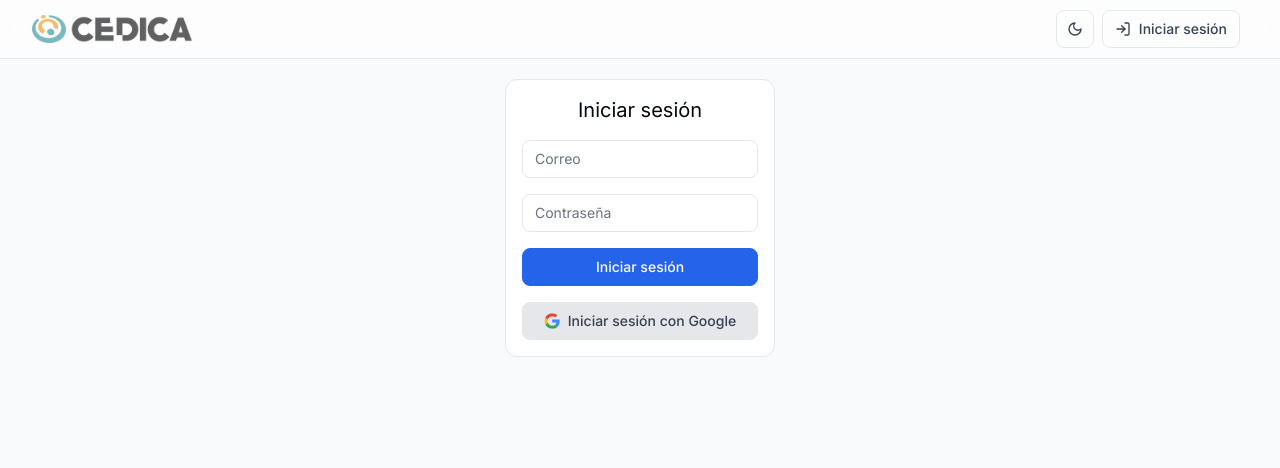
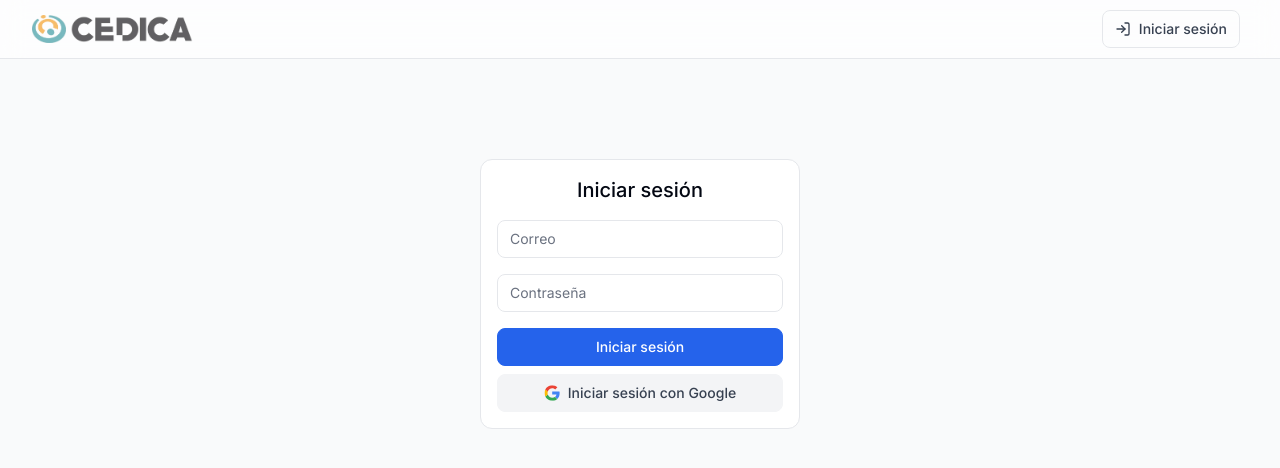
Before and after one commit to nachoeg/cedica, a Flask app: page /iniciar_sesion in a window 1280 px wide. Shown: the top 468 px of the page. Run offline with Flask 3, Linux system fonts and the light colour scheme; parts of the project's set-up code (start-up, migrations or seed data) failed here and were passed over.

Commit message:
Actualizo estilos (paddings, resposive, botones)

```diff
--- a/admin/src/web/templates/components/navbar.html
+++ b/admin/src/web/templates/components/navbar.html
@@ -2,39 +2,39 @@
 avatar_placeholder_icon, show_password_icon %}
 
 <header
-  class="fixed z-50 flex flex-wrap sm:justify-start sm:flex-nowrap w-full bg-white/65 backdrop-blur-md dark:bg-neutral-800/65 text-sm py-2.5 border-b dark:border-neutral-700">
-  <nav class="max-w-[90rem] w-full mx-auto px-2 sm:px-5 lg:px-8 flex flex-wrap basis-full items-center justify-between">
+  class="fixed z-50 flex flex-wrap md:justify-start md:flex-nowrap w-full bg-white/65 backdrop-blur-md dark:bg-neutral-800/65 text-sm py-2.5 border-b dark:border-neutral-700">
+  <nav class="max-w-[90rem] w-full mx-auto px-2 md:px-5 lg:px-8 flex flex-wrap basis-full items-center justify-between">
 
     <!-- Logo -->
-    <a class="sm:order-1 flex gap-1 text-xl font-semibold dark:text-white focus:outline-none focus:opacity-80" href="/">
+    <a class="md:order-1 flex gap-1 text-xl font-semibold dark:text-white focus:outline-none focus:opacity-80" href="/">
       <img src="{{ url_for('static', filename='images/cedica-isotipo.webp')}}" alt="" class="max-h-7">
       <img src="{{ url_for('static', filename='images/cedica-logotipo.webp')}}" alt=""
         class="max-h-7 dark:brightness-200 dark:contrast-150">
     </a>
 
-    <div class="sm:order-3 flex items-center gap-x-2">
-      <!-- Hamburger button -->
-      <button type="button" class="sm:hidden hs-collapse-toggle btn btn-outline relative size-9"
-        id="hs-navbar-alignment-collapse" aria-expanded="false" aria-controls="hs-navbar-alignment"
-        aria-label="Toggle navigation" data-hs-collapse="#hs-navbar-alignment">
-        {{hamburger_icon('hs-collapse-open:hidden shrink-0 size-5')}}
-        {{close_icon('hs-collapse-open:block hidden shrink-0 size-5')}}
-        <span class="sr-only">Toggle</span>
-      </button>
-
-      <span class="hidden sm:block">
-        {% include 'components/boton_tema.html' %}
-      </span>
+    <div class="md:order-3 flex items-center gap-x-2 ">
 
       {% if not esta_autenticado(session) %}
         <a class="btn btn-outline size-9 p-0 xs:size-fit xs:py-2 xs:px-3"
           href="{{ url_for('autenticacion.iniciar_sesion') }}">
           {{login_icon('size-4')}}
-          Iniciar sesión
+          <span class="hidden xs:inline">Iniciar sesión</span>
         </a>
 
       {% else %}
-        <div class="hidden sm:block border-s h-6 mx-1.5 border-gray-200 dark:border-neutral-700"> </div>
+        <!-- Hamburger button -->
+        <button type="button" class="md:hidden hs-collapse-toggle btn btn-outline relative size-9"
+          id="hs-navbar-alignment-collapse" aria-expanded="false" aria-controls="hs-navbar-alignment"
+          aria-label="Toggle navigation" data-hs-collapse="#hs-navbar-alignment">
+          {{hamburger_icon('hs-collapse-open:hidden shrink-0 size-5')}}
+          {{close_icon('hs-collapse-open:block hidden shrink-0 size-5')}}
+          <span class="sr-only">Toggle</span>
+        </button>
+
+        <span class="hidden md:block">
+          {% include 'components/boton_tema.html' %}
+        </span>
+        <div class="hidden md:block border-s h-6 mx-1.5 border-gray-200 dark:border-neutral-700"> </div>
 
           <!-- Opciones de usuario -->
           <div class="hs-dropdown [--offset:16] relative inline-flex">
@@ -77,13 +77,11 @@ avatar_placeholder_icon, show_password_icon %}
 
     <!-- Menu de navegación -->
     <div id="hs-navbar-alignment"
-      class="hs-collapse hidden overflow-hidden transition-all duration-300 basis-full grow sm:grow-0 sm:basis-auto sm:block sm:order-2"
+      class="hs-collapse hidden overflow-hidden transition-all duration-300 basis-full grow md:grow-0 md:basis-auto md:block md:order-2"
       aria-labelledby="hs-navbar-alignment-collapse">
       {% if esta_autenticado(session) %}
-      <div class="flex flex-col gap-1 my-2 sm:flex-row sm:items-center sm:my-0">
-        {% set navbarLink = 'btn btn-ghost px-2 py-1.5' %}
-        {% set navbarLinkActivo = 'btn btn-secondary px-2 py-1.5' %}
-        {% set enlaces = [
+      <div class="flex flex-col me-0 lg:me-16 gap-1 my-2 md:flex-row md:items-center md:my-0">
+      {% set enlaces = [
           {'nombre': 'J&A', 'url': url_for('jinetes_y_amazonas.listar'), 'permiso': 'jya_listar'},
           {'nombre': 'Ecuestre', 'url': url_for('ecuestre.index'), 'permiso': 'ecuestre_listar'},
           {'nombre': 'Equipo', 'url': url_for('miembro.miembro_listar'), 'permiso': 'miembro_listar'},
@@ -91,16 +89,15 @@ avatar_placeholder_icon, show_password_icon %}
           {'nombre': 'Pagos', 'url': url_for('pago.pago_listar'), 'permiso': 'pago_listar'},
           {'nombre': 'Usuarios', 'url': url_for('usuarios.listado_usuarios'), 'permiso': 'usuario_listar'}
       ] %}
-
       {% for enlace in enlaces %}
           {% if tiene_permiso(session, enlace.permiso) %}
-              <a class="{% if request.path.startswith(enlace.url) %} {{navbarLinkActivo}} {% else %} {{navbarLink}} {% endif %}"
+              <a class="btn px-2 py-1.5 {% if request.path.startswith(enlace.url) %} btn-secondary {% else %} btn-ghost {% endif %}"
                  href="{{ enlace.url }}">{{ enlace.nombre }}</a>
           {% endif %}
       {% endfor %}
       </div>
       {% endif %}
-      <div class="sm:hidden">
+      <div class="md:hidden">
         <hr class="border-t border-gray-200 dark:border-neutral-700 my-2">
         <div class="flex justify-between items-center dark:text-white px-2 py-2">Cambiar tema {% include
           'components/boton_tema.html' %}
--- a/admin/src/web/templates/components/pilled_nav.html
+++ b/admin/src/web/templates/components/pilled_nav.html
@@ -1,5 +1,5 @@
 {% macro pilled_nav(tabs) %}
-<nav class="flex w-fit gap-x-1 transition mb-4 bg-transparent">
+<nav class="flex w-fit gap-x-1 transition mb-2 md:mb-4 bg-transparent">
   {% for tab in tabs %}
   {% set active = tab.url == request.path %}
   <a class="px-3 py-2 inline-flex items-center gap-2 rounded-lg text-sm focus:outline-none  text-gray-800 dark:text-neutral-100 hover:text-gray-600 dark:hover:text-neutral-300
--- a/admin/src/web/templates/components/tabla.html
+++ b/admin/src/web/templates/components/tabla.html
@@ -162,7 +162,7 @@ macro tabla(configuracion, resultados, cant_resultados, cant_paginas, pagina, or
     </div>
   </div>
   <div
-    class="px-6 py-4 grid gap-3 sm:flex sm:justify-between sm:items-center border-t border-gray-200 dark:border-neutral-700">
+    class="px-6 py-4 grid gap-3 xs:flex xs:justify-between xs:items-center border-t border-gray-200 dark:border-neutral-700">
     <div>
       <p class="text-sm text-gray-600 dark:text-neutral-400">
         <span id="cantidad-resultados" class="font-semibold text-gray-800 dark:text-neutral-200">{{ cant_resultados }}
--- a/admin/src/web/templates/layouts/base.html
+++ b/admin/src/web/templates/layouts/base.html
@@ -23,7 +23,7 @@
     {% include 'components/navbar.html' %}
 
     <!-- Main -->
-    <main class="max-w-[90rem] w-full mx-auto p-2 sm:p-5 lg:px-8">
+    <main class="max-w-[90rem] w-full mx-auto p-2 md:p-5 lg:px-8">
         {% include 'components/mensajes_flash.html' %}
         {% block main %}{% endblock %}
     </main>
--- a/admin/src/web/templates/pages/usuarios/iniciar_sesion.html
+++ b/admin/src/web/templates/pages/usuarios/iniciar_sesion.html
@@ -9,14 +9,17 @@
 {% endblock %}
 
 {% block main %}
-<form action="{{ url_for('autenticacion.iniciar_sesion') }}" class="formulario" method="POST">
-  <h1 class="text-center text-xl">Iniciar sesión</h1>
+<form action="{{ url_for('autenticacion.iniciar_sesion') }}" class="formulario mt-20 xs:max-w-max xs:min-w-80"
+  method="POST">
+  <h1 class="text-center text-xl font-medium">Iniciar sesión</h1>
   <input type="email" name="email" id="email" placeholder="Correo" required />
   <input type="password" name="contraseña" id="contraseña" placeholder="Contraseña" required />
-  <button type="submit">Iniciar sesión</button>
-  <button type="button" class="btn btn-secondary w-full">
-    {{google_icon()}}
-    Iniciar sesión con Google
-  </button>
+  <div class="flex flex-col gap-2">
+    <button type="submit">Iniciar sesión</button>
+    <button type="button" class="btn btn-secondary-light w-full">
+      {{google_icon()}}
+      Iniciar sesión con Google
+    </button>
+  </div>
 </form>
 {% endblock %}
--- a/admin/static/css/input.css
+++ b/admin/static/css/input.css
@@ -28,6 +28,10 @@
 
   .btn-secondary {
     @apply bg-gray-200 text-gray-700 hover:bg-gray-300 focus:outline-none focus:bg-gray-300 hover:border-gray-300 dark:bg-neutral-700 dark:text-neutral-100 dark:border-neutral-700 dark:hover:bg-neutral-600 dark:hover:border-neutral-600 dark:focus:border-neutral-600;
+  }
+
+  .btn-secondary-light {
+    @apply bg-gray-100 text-gray-700 border-gray-100 hover:bg-gray-200 focus:outline-none focus:bg-gray-200 hover:border-gray-200 dark:bg-neutral-700/50 dark:text-neutral-100 dark:border-neutral-700/50 dark:hover:bg-neutral-700 dark:hover:border-neutral-700 dark:focus:border-neutral-700;
   }
 
   .btn-danger {
@@ -77,7 +81,7 @@
 
 .contenedor,
 .formulario {
-  @apply w-fit mx-auto bg-white dark:bg-neutral-800 rounded-xl border border-gray-200 dark:border-neutral-700 overflow-hidden;
+  @apply w-full md:w-fit md:min-w-[400px] mx-auto bg-white dark:bg-neutral-800 rounded-xl border border-gray-200 dark:border-neutral-700 overflow-hidden;
 }
 
 .contenedor:has(.contenedor-body),
--- a/admin/static/css/output.css
+++ b/admin/static/css/output.css
@@ -932,6 +932,48 @@ html {
   border-color: rgb(82 82 82 / var(--tw-border-opacity));
 }
 
+.btn-secondary-light {
+  --tw-border-opacity: 1;
+  border-color: rgb(243 244 246 / var(--tw-border-opacity));
+  --tw-bg-opacity: 1;
+  background-color: rgb(243 244 246 / var(--tw-bg-opacity));
+  --tw-text-opacity: 1;
+  color: rgb(55 65 81 / var(--tw-text-opacity));
+}
+
+.btn-secondary-light:hover {
+  --tw-border-opacity: 1;
+  border-color: rgb(229 231 235 / var(--tw-border-opacity));
+  --tw-bg-opacity: 1;
+  background-color: rgb(229 231 235 / var(--tw-bg-opacity));
+}
+
+.btn-secondary-light:focus {
+  --tw-bg-opacity: 1;
+  background-color: rgb(229 231 235 / var(--tw-bg-opacity));
+  outline: 2px solid transparent;
+  outline-offset: 2px;
+}
+
+.btn-secondary-light:is(.dark *) {
+  border-color: rgb(64 64 64 / 0.5);
+  background-color: rgb(64 64 64 / 0.5);
+  --tw-text-opacity: 1;
+  color: rgb(245 245 245 / var(--tw-text-opacity));
+}
+
+.btn-secondary-light:hover:is(.dark *) {
+  --tw-border-opacity: 1;
+  border-color: rgb(64 64 64 / var(--tw-border-opacity));
+  --tw-bg-opacity: 1;
+  background-color: rgb(64 64 64 / var(--tw-bg-opacity));
+}
+
+.btn-secondary-light:focus:is(.dark *) {
+  --tw-border-opacity: 1;
+  border-color: rgb(64 64 64 / var(--tw-border-opacity));
+}
+
 .btn-danger {
   --tw-border-opacity: 1;
   border-color: rgb(220 38 38 / var(--tw-border-opacity));
@@ -1378,6 +1420,10 @@ html {
 
 .mt-2 {
   margin-top: 0.5rem;
+}
+
+.mt-20 {
+  margin-top: 5rem;
 }
 
 .mt-3 {
@@ -2211,8 +2262,7 @@ html {
 .formulario {
   margin-left: auto;
   margin-right: auto;
-  width: -moz-fit-content;
-  width: fit-content;
+  width: 100%;
   overflow: hidden;
   border-radius: 0.75rem;
   border-width: 1px;
@@ -2228,6 +2278,15 @@ html {
   border-color: rgb(64 64 64 / var(--tw-border-opacity));
   --tw-bg-opacity: 1;
   background-color: rgb(38 38 38 / var(--tw-bg-opacity));
+}
+
+@media (min-width: 768px) {
+  .contenedor,
+.formulario {
+    width: -moz-fit-content;
+    width: fit-content;
+    min-width: 400px;
+  }
 }
 
 .contenedor:has(.contenedor-body),
@@ -3050,6 +3141,18 @@ html {
   filter: var(--tw-blur) var(--tw-brightness) var(--tw-contrast) var(--tw-grayscale) var(--tw-hue-rotate) var(--tw-invert) var(--tw-saturate) var(--tw-sepia) var(--tw-drop-shadow);
 }
 
+.dark\:before\:border-neutral-700:is(.dark *)::before {
+  content: var(--tw-content);
+  --tw-border-opacity: 1;
+  border-color: rgb(64 64 64 / var(--tw-border-opacity));
+}
+
+.dark\:after\:border-neutral-700:is(.dark *)::after {
+  content: var(--tw-content);
+  --tw-border-opacity: 1;
+  border-color: rgb(64 64 64 / var(--tw-border-opacity));
+}
+
 .dark\:hover\:bg-blue-800\/30:hover:is(.dark *) {
   background-color: rgb(30 64 175 / 0.3);
 }
@@ -3146,6 +3248,32 @@ html {
     height: fit-content;
   }
 
+  .xs\:min-w-80 {
+    min-width: 20rem;
+  }
+
+  .xs\:max-w-fit {
+    max-width: -moz-fit-content;
+    max-width: fit-content;
+  }
+
+  .xs\:max-w-80 {
+    max-width: 20rem;
+  }
+
+  .xs\:max-w-max {
+    max-width: -moz-max-content;
+    max-width: max-content;
+  }
+
+  .xs\:items-center {
+    align-items: center;
+  }
+
+  .xs\:justify-between {
+    justify-content: space-between;
+  }
+
   .xs\:px-3 {
     padding-left: 0.75rem;
     padding-right: 0.75rem;
@@ -3158,78 +3286,16 @@ html {
 }
 
 @media (min-width: 640px) {
-  .sm\:order-1 {
-    order: 1;
-  }
-
-  .sm\:order-2 {
-    order: 2;
-  }
-
-  .sm\:order-3 {
-    order: 3;
-  }
-
-  .sm\:my-0 {
-    margin-top: 0px;
-    margin-bottom: 0px;
-  }
-
-  .sm\:block {
-    display: block;
-  }
-
-  .sm\:flex {
-    display: flex;
-  }
-
   .sm\:inline-flex {
     display: inline-flex;
   }
 
-  .sm\:hidden {
-    display: none;
-  }
-
-  .sm\:grow-0 {
-    flex-grow: 0;
-  }
-
-  .sm\:basis-auto {
-    flex-basis: auto;
-  }
-
   .sm\:flex-row {
     flex-direction: row;
   }
 
-  .sm\:flex-nowrap {
-    flex-wrap: nowrap;
-  }
-
-  .sm\:items-center {
-    align-items: center;
-  }
-
-  .sm\:justify-start {
-    justify-content: flex-start;
-  }
-
-  .sm\:justify-between {
-    justify-content: space-between;
-  }
-
   .sm\:gap-3 {
     gap: 0.75rem;
-  }
-
-  .sm\:p-5 {
-    padding: 1.25rem;
-  }
-
-  .sm\:px-5 {
-    padding-left: 1.25rem;
-    padding-right: 1.25rem;
   }
 
   .sm\:text-6xl {
@@ -3243,7 +3309,96 @@ html {
   }
 }
 
+@media (min-width: 768px) {
+  .md\:order-1 {
+    order: 1;
+  }
+
+  .md\:order-2 {
+    order: 2;
+  }
+
+  .md\:order-3 {
+    order: 3;
+  }
+
+  .md\:my-0 {
+    margin-top: 0px;
+    margin-bottom: 0px;
+  }
+
+  .md\:mb-4 {
+    margin-bottom: 1rem;
+  }
+
+  .md\:block {
+    display: block;
+  }
+
+  .md\:hidden {
+    display: none;
+  }
+
+  .md\:min-w-fit {
+    min-width: -moz-fit-content;
+    min-width: fit-content;
+  }
+
+  .md\:min-w-52 {
+    min-width: 13rem;
+  }
+
+  .md\:min-w-96 {
+    min-width: 24rem;
+  }
+
+  .md\:min-w-80 {
+    min-width: 20rem;
+  }
+
+  .md\:grow-0 {
+    flex-grow: 0;
+  }
+
+  .md\:basis-auto {
+    flex-basis: auto;
+  }
+
+  .md\:flex-row {
+    flex-direction: row;
+  }
+
+  .md\:flex-nowrap {
+    flex-wrap: nowrap;
+  }
+
+  .md\:items-center {
+    align-items: center;
+  }
+
+  .md\:justify-start {
+    justify-content: flex-start;
+  }
+
+  .md\:p-5 {
+    padding: 1.25rem;
+  }
+
+  .md\:px-5 {
+    padding-left: 1.25rem;
+    padding-right: 1.25rem;
+  }
+}
+
 @media (min-width: 1024px) {
+  .lg\:me-16 {
+    margin-inline-end: 4rem;
+  }
+
+  .lg\:gap-0 {
+    gap: 0px;
+  }
+
   .lg\:px-8 {
     padding-left: 2rem;
     padding-right: 2rem;
```
Also changed, not shown: other parts of admin/static/css/output.css (+48 -12 lines). Lines whose indentation alone changed are shown as unchanged.
